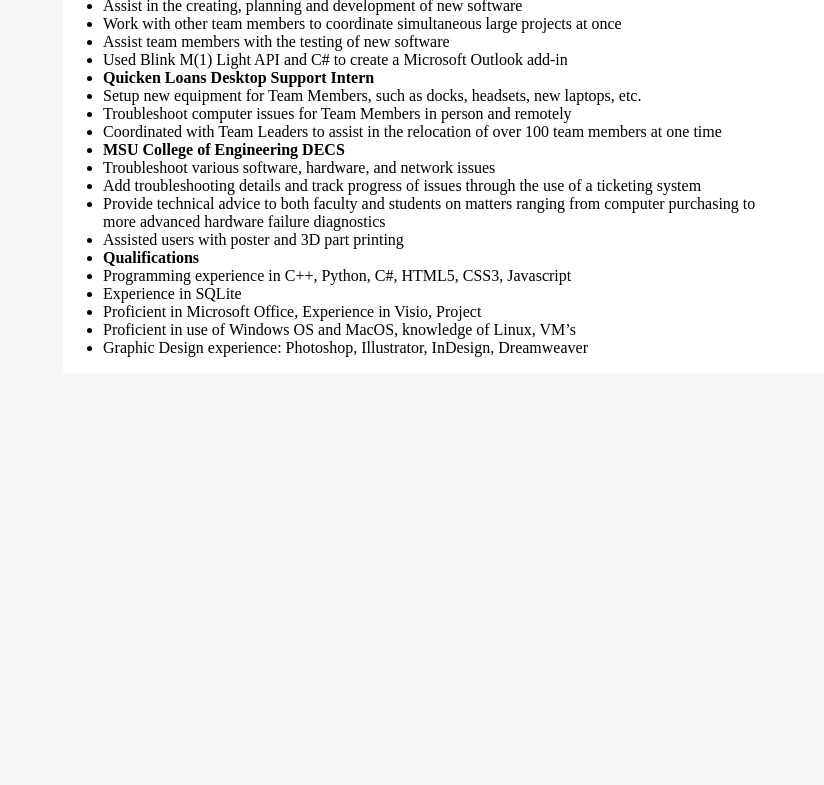
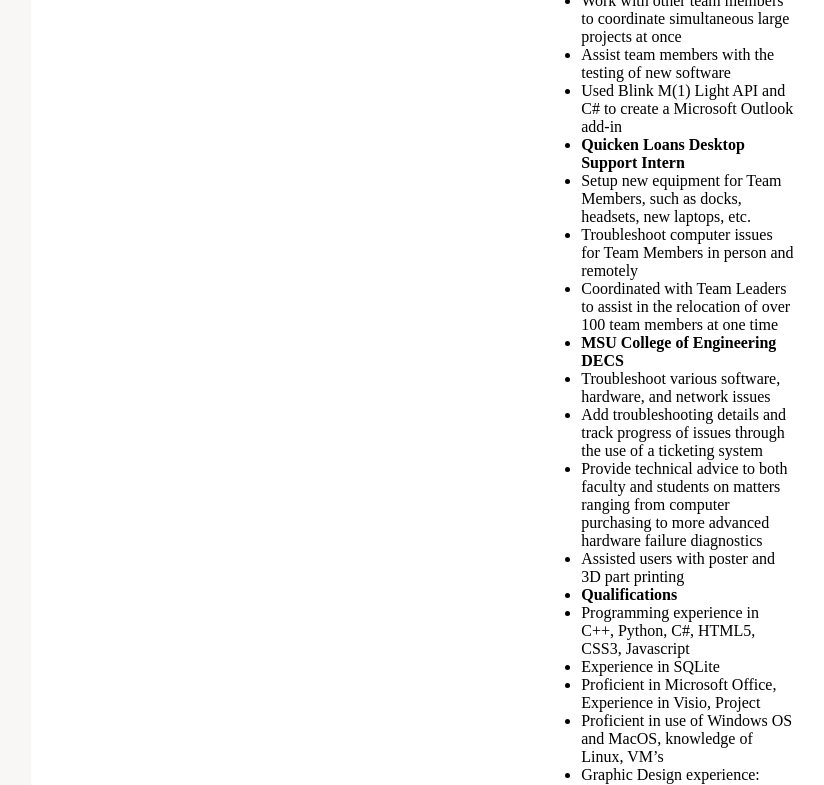
Before and after one commit to qassisju/MI-449-SS17-741-css-spacing-and-layout-T7bJIb, a plain HTML site: page index.html in a window 1280 px wide. Shown: the part 314-1099 px from the top of the page, without its empty margins (177-1001 px from the left). Before the commit the page ends 800 px from the top, so only its background shows below. Drawn offline with Linux system fonts and the light colour scheme.

Commit message:
updated stylesheet

```diff
--- a/stylesheet.css
+++ b/stylesheet.css
@@ -3,10 +3,14 @@
 }
 
 #content {
-  max-width: 800px;
+  margin: 200px;
+
   text-align: center;
   background: white;
-  margin: 0 auto;
+  /*margin: 0 auto;*/
+  display: flex;
+  flex-basis: 0;
+  flex-shrink: 1;
 }
 
 #education {
```
